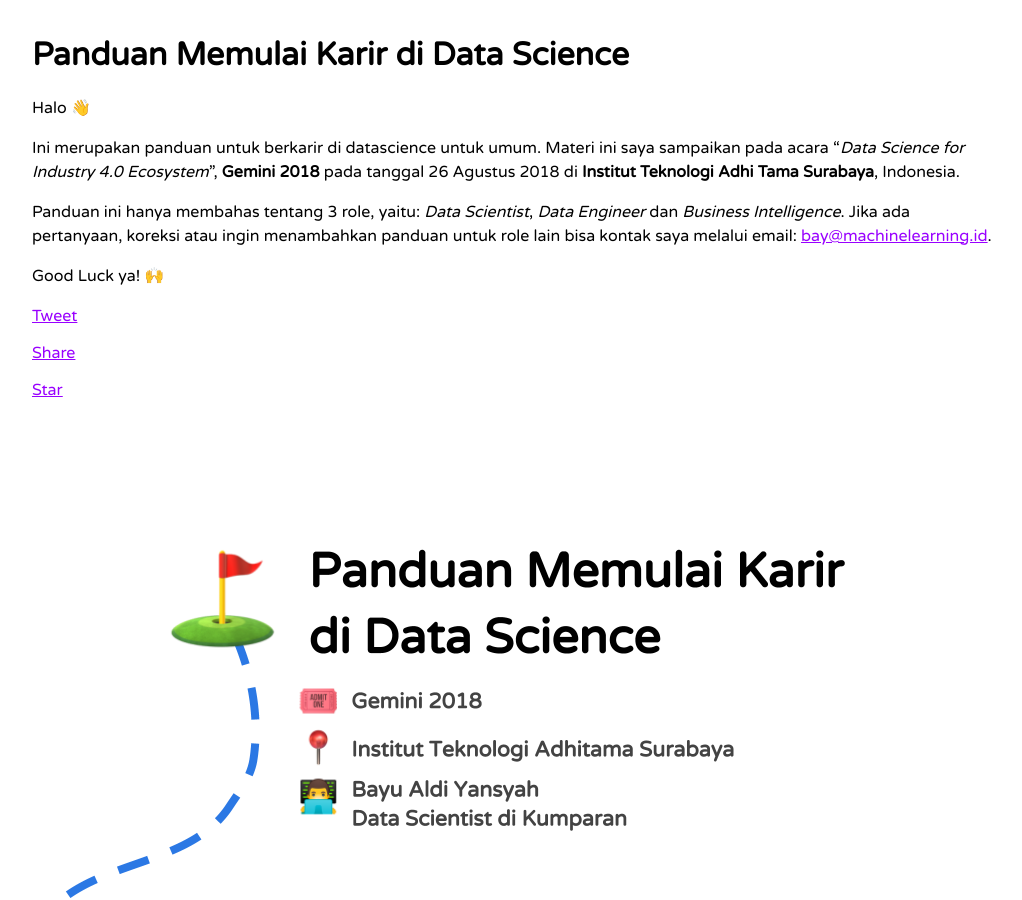
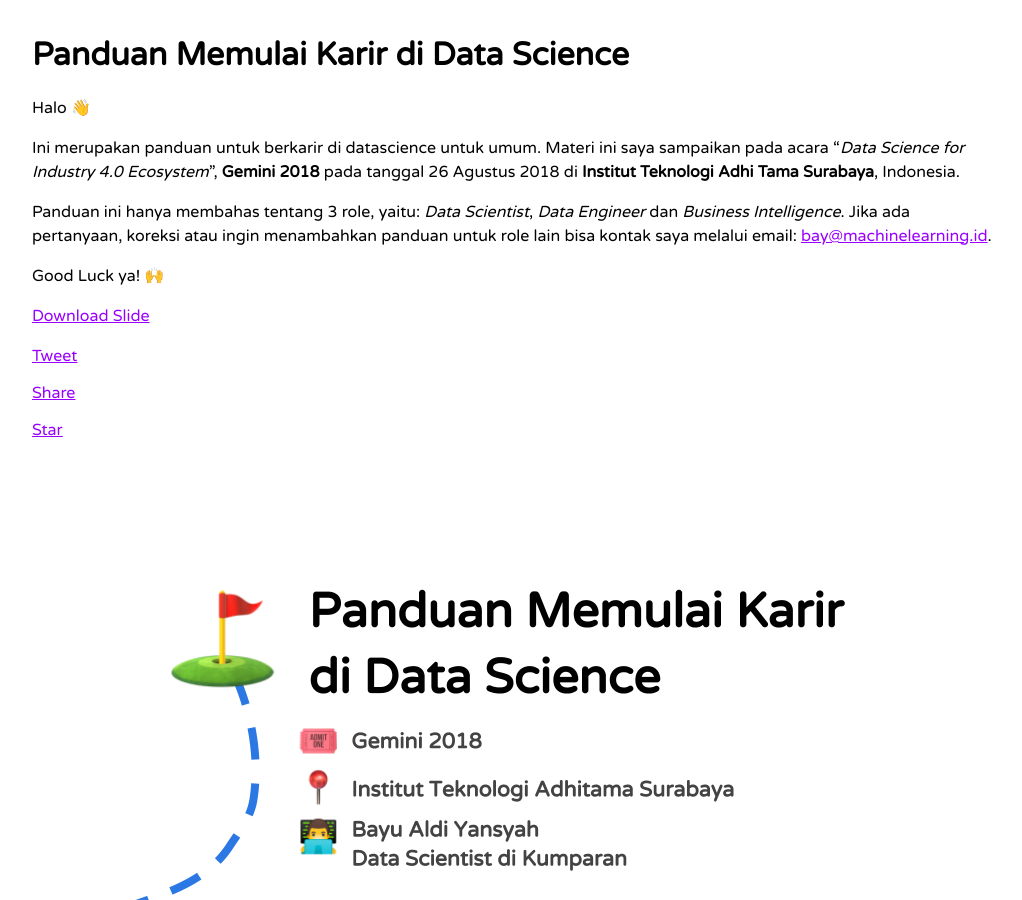
Before and after one commit to pyk/panduan.datascience.id, a Jekyll site: the page built from index.md, in a window 1280 px wide and 900 px high. Shown: the whole window, without its empty margins (128-1150 px from the left). Built offline with Jekyll 4.4.1, drawn with Linux system fonts in a browser that asks for light colours; nearby versions of some CDN libraries; comment, search, counter and statistics services are not loaded.

Commit message:
Link to download slide

```diff
--- a/index.md
+++ b/index.md
@@ -23,6 +23,7 @@ role lain bisa kontak saya melalui email:
 
 Good Luck ya! 🙌
 
+[Download Slide](https://www.slideshare.net/bayual/panduan-untuk-memulai-karir-di-data-science)
 
 <a class="twitter-share-button"
   href="https://twitter.com/intent/tweet"
```
